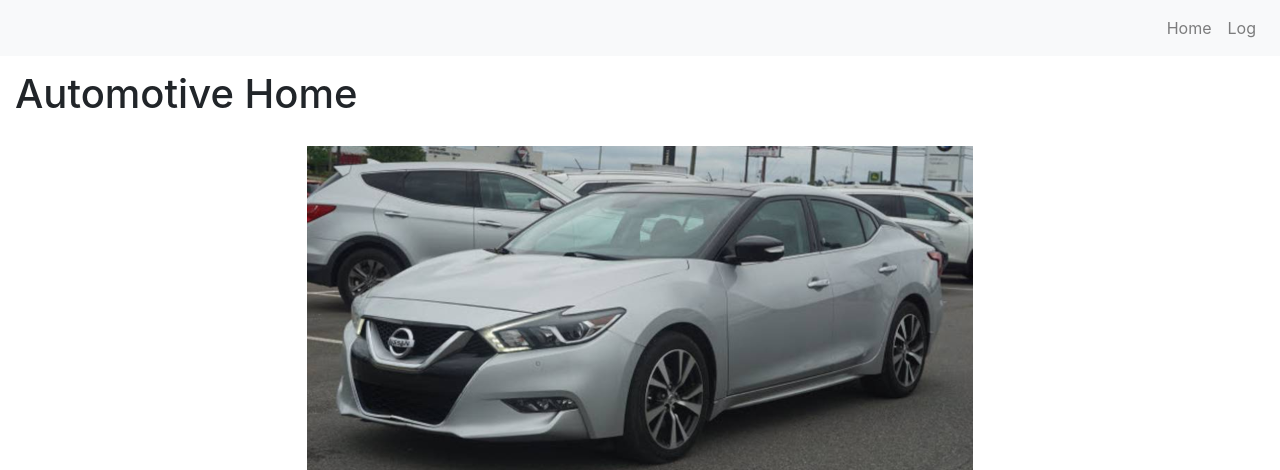
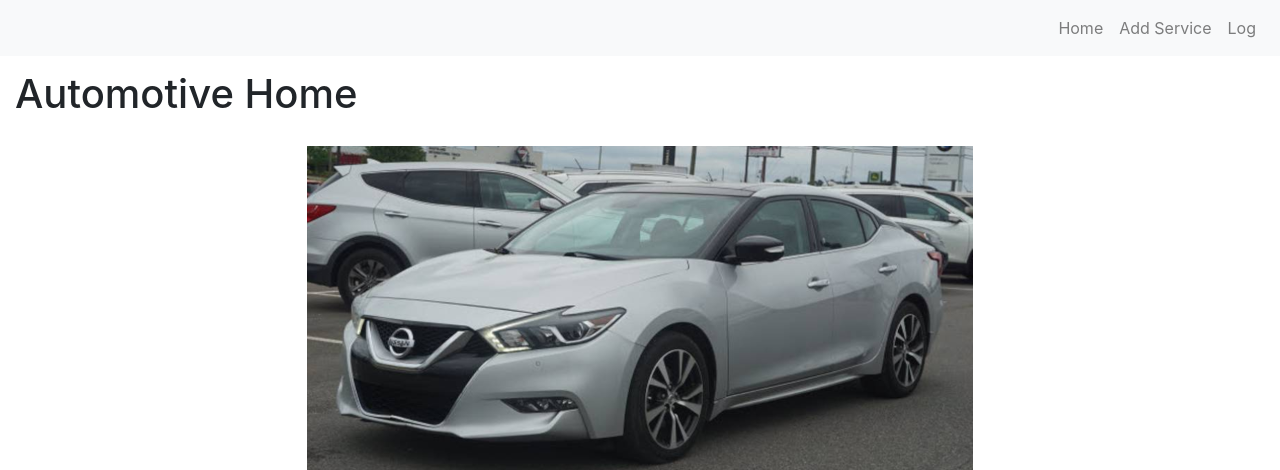
Before and after one commit to MKing301/django-mult-app, a Django app: page /autos/ in a window 1280 px wide. Shown: the top 470 px of the page. Run offline with Django 3.2, Linux system fonts and the light colour scheme; some libraries are stand-ins or nearby versions.

Commit message:
Add the add service link to the auto app

```diff
--- a/project/templates/automotive/includes/_navbar.html
+++ b/project/templates/automotive/includes/_navbar.html
@@ -6,6 +6,7 @@
         <ul class="navbar-nav mr-auto"></ul>
         <ul class="navbar-nav right">
             <li><a class="nav-link" href="{% url 'automotive:index' %}">Home</a></li>
+            <li><a class="nav-link" href="{% url 'automotive:add_service' %}">Add Service</a></li>
             <li><a class="nav-link" href="{% url 'automotive:log' %}">Log</a></li>
         </ul>
     </div>
```
